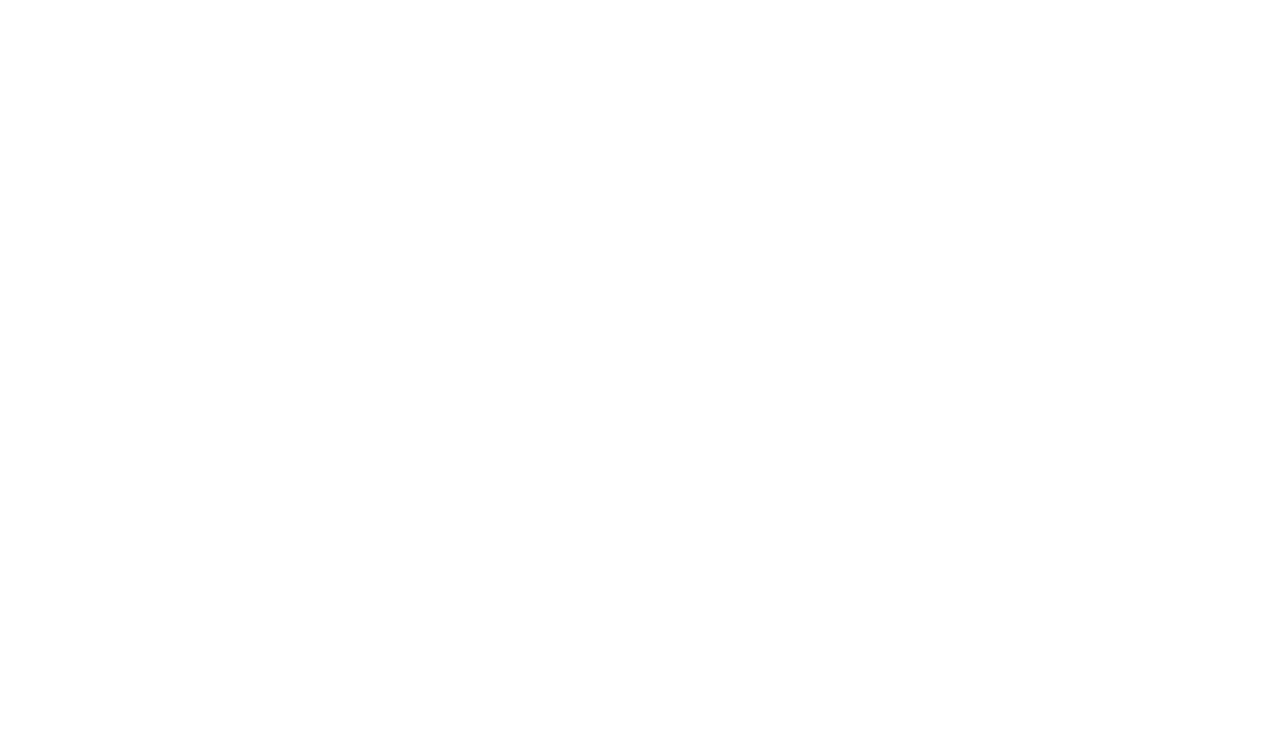
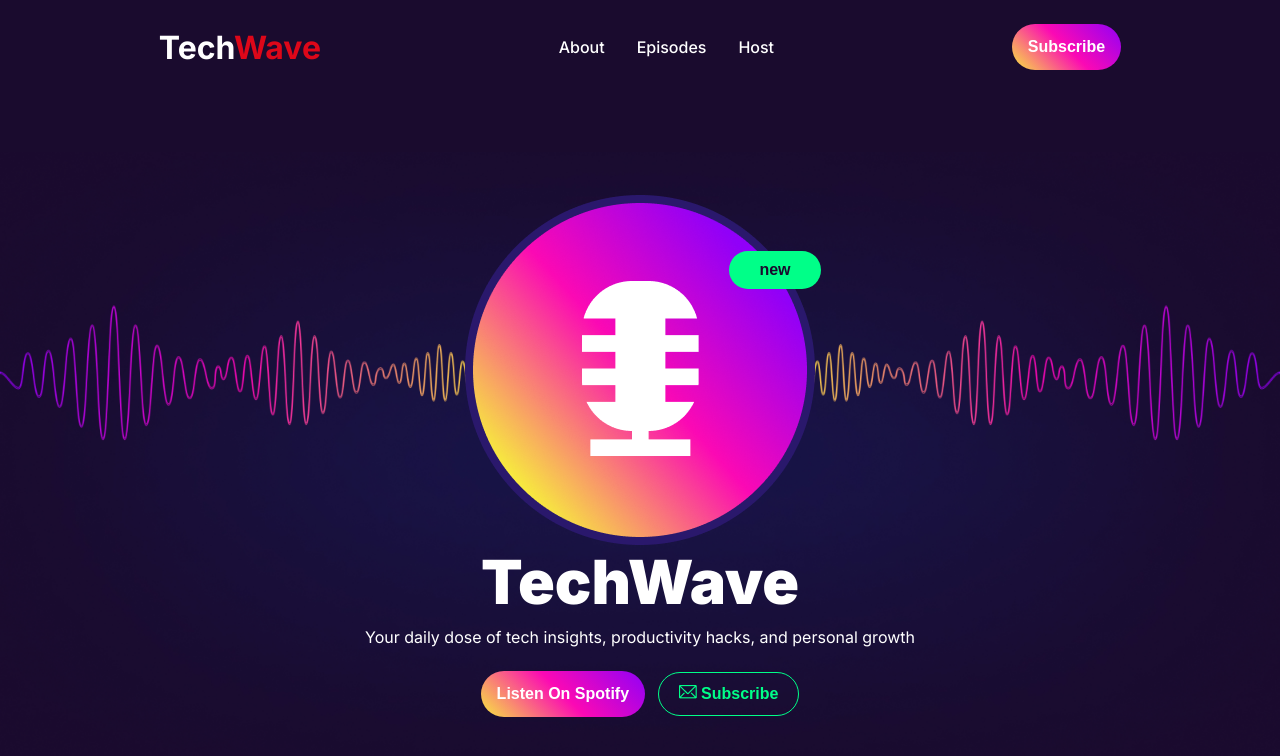
Before and after one commit to procoredev/IMRAN-HOSSEN-b13-a2, a plain HTML site: page index.html in a window 1280 px wide. Drawn offline with Linux system fonts and the light colour scheme.

Commit message:
hero section added

```diff
--- a/index.html
+++ b/index.html
@@ -5,12 +5,56 @@
     <meta name="viewport" content="width=device-width, initial-scale=1.0">
     <title>assignmen-02</title>
     <link rel="stylesheet" href="style.css">
+        <link rel="preconnect" href="https://fonts.googleapis.com">
+    <link rel="preconnect" href="https://fonts.gstatic.com" crossorigin>
+    <link href="https://fonts.googleapis.com/css2?family=Inter:ital,opsz,wght@0,14..32,100..900;1,14..32,100..900&display=swap" rel="stylesheet">
+
 </head>
-<body>
+<body class="inter-font">
 
-    <header>
+    <header class="header">
+        <nav class="display-flex">
+            <h3>Tech<span>Wave</span></h3>
+            <div class="unorder-list">
+                <ul class="display-flex">
+                    <li><a href="#">About</a></li>
+                    <li><a href="#">Episodes</a></li>
+                    <li><a href="#">Host</a></li>
+                </ul>
+            </div>
 
+            <div class="button">
+                <button class="btn">Subscribe <i class="fa-solid fa-arrow-right"></i></button>
+            </div>
+
+        </nav>
+        <!-- <section class="hero-section">
+        <div calss="hero-container display-flex">
+
+        </div> -->
+    </section>
+     <section class="hero-section">
+            <div class="hero-container display-flex">
+
+
+                <div class="hero-circle display-flex">
+                    <img src="images/hero-circle.png" alt="">
+                    <button class="challenge-btn">new</button>
+                    <div class="microphone">
+                        <img src="images/microphone.png" alt="">
+                    </div>
+                </div>
+                <div class="hero-content">
+                    <h3>TechWave</h3>
+                    <p>Your daily dose of tech insights, productivity hacks, and personal growth</p>
+                    <button class="btn">Listen On Spotify</button>
+                    <button class="btn-2"><img src="images/message.png" alt=""> Subscribe</button>
+                </div>
+            </div>
+        </section>
     </header>
+
+
 
 
 
--- a/style.css
+++ b/style.css
@@ -0,0 +1,187 @@
+
+
+* {
+    padding: 0;
+    margin: 0 auto;
+    box-sizing: border-box;
+}
+
+.inter-font {
+    font-family: "Inter", sans-serif;
+    font-optical-sizing: auto;
+}
+
+/* shared  style  */
+.display-flex {
+    display: flex;
+}
+
+.display-grid {
+    display: grid;
+}
+
+.section-heading {
+    text-align: center;
+    margin-bottom: 30px;
+    font-size: 3rem;
+    font-weight: 700;
+    color: #FFFFFF;
+}
+
+/* maing section */
+
+/* heder section  */
+header {
+    max-width: 1600px;
+    margin: 0 auto;
+    background-color: #1A0B2E;
+}
+
+header nav {
+    max-width: 1200px;
+    margin: 0 auto;
+    justify-content: space-between;
+    align-items: center;
+    padding: 24px 0px;
+}
+
+header h3 {
+    font-size: 2rem;
+    font-weight: 700;
+    color: white;
+}
+
+
+header h3 span {
+    color: #dd0719;
+}
+
+header ul {
+
+    gap: 32px;
+}
+
+header ul li {
+    list-style: none;
+}
+
+header ul li a {
+    text-decoration: none;
+    font-size: 1rem;
+    font-weight: 500;
+    line-height: 120%;
+    color: #FFFFFF;
+}
+
+.btn {
+    font-size: 1rem;
+    font-weight: 600;
+    padding: 14px 16px;
+    border: none;
+    border-radius: 50px;
+    color: #FFFFFF;
+    background-image: linear-gradient(45deg, #F7E93F, #FB09B4, #9100F8);
+}
+
+.btn:hover {
+    transform: scale(1.05);
+    background-image: linear-gradient(45deg, #9100F8, #FB09B4, #F7E93F);
+    transition: .5s;
+}
+
+
+header nav .bar {
+    display: none;
+}
+
+
+/* hero section */
+
+
+.hero-section {
+    /* background-image: url('images/hero-bg.png'); */
+    background-image: url(images/hero-bg.png);
+    background-position: center;
+    background-repeat: no-repeat;
+    background-size: 100%;
+}
+
+.hero-container {
+    flex-direction: column;
+    max-width: 550px;
+    margin: 0 auto;
+    padding: 101px 0px;
+}
+
+.hero-circle {
+    justify-content: center;
+    align-items: center;
+    position: relative;
+     /* max-width: 350px;  */
+}
+
+.hero-circle img {
+    max-width: 350px;
+    width: 100%;
+
+}
+
+.microphone {
+    position: absolute;
+}
+
+.microphone img {
+    width: 100%;
+}
+
+.challenge-btn {
+    position: absolute;
+    z-index: 10;
+    margin-top: -200px;
+    margin-left: 270px;
+    padding: 10px 30px;
+    color: #1A0B2E;
+    font-weight: 700;
+    background-color: #00FF88;
+    border-radius: 50px;
+    border: none;
+    font-size: 1rem;
+    font-weight: 600;
+
+}
+
+.hero-content {
+    text-align: center;
+}
+
+.hero-content h3 {
+    font-size: 3.8rem;
+    font-weight: 900;
+    color: #FFFFFF;
+    margin-bottom: 8px;
+}
+
+.hero-content p {
+    font-size: 1rem;
+    font-weight: 400;
+    color: #FFFFFF;
+    margin-bottom: 1.5rem;
+}
+
+.hero-content .btn-2 {
+    padding: 12px 20px;
+    border: 1px solid #00FF88;
+    color: #00FF88;
+    border-radius: 50px;
+    background-color: transparent;
+    font-size: 1rem;
+    font-weight: 600;
+    margin-left: 8px;
+
+}
+
+.hero-content .btn-2:hover {
+    transform: rotate(20deg) scale(1.1);
+    transition: 1s;
+
+}
```
Also changed, not shown: 1 other file.
